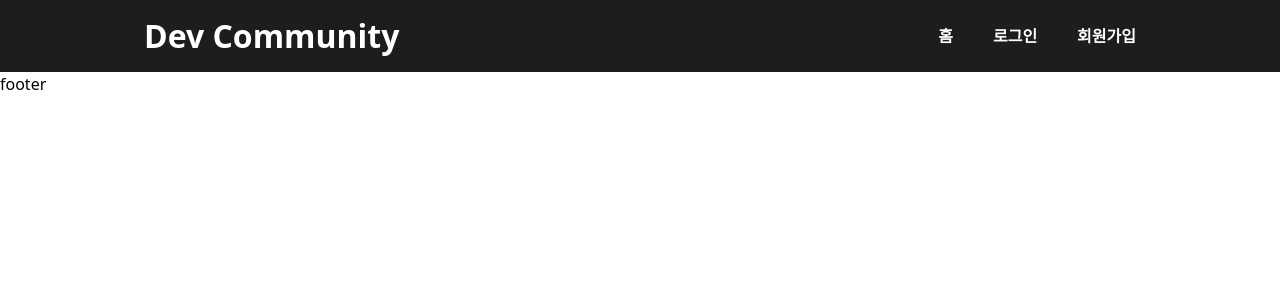
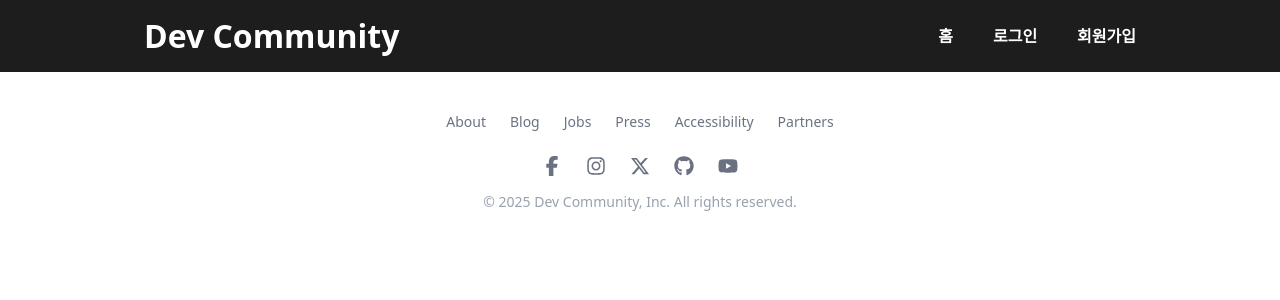
Before and after one commit to devRyan9025/dev-community-frontend, a React (Vite) app: page /home in a window 1280 px wide. Shown: the top 300 px of the page. Built offline with nearby package versions, Linux system fonts and the light colour scheme; a web font is replaced by a local one.

Commit message:
Feat: Footer 구현

```diff
--- a/src/components/footer/Footer.jsx
+++ b/src/components/footer/Footer.jsx
@@ -1,5 +1,63 @@
+import {
+  FaFacebookF,
+  FaInstagram,
+  FaXTwitter,
+  FaGithub,
+  FaYoutube,
+} from 'react-icons/fa6';
+
 import './Footer.module.css';
 
 export default function Footer() {
-  return <div>footer</div>;
+  return (
+    <footer className='bg-white py-10'>
+      <div className='max-w-7xl mx-auto px-4 text-center'>
+        {/* Navigation Links */}
+        <div className='flex justify-center space-x-6 text-sm text-gray-500 mb-6'>
+          <a href='#' className='hover:text-gray-900'>
+            About
+          </a>
+          <a href='#' className='hover:text-gray-900'>
+            Blog
+          </a>
+          <a href='#' className='hover:text-gray-900'>
+            Jobs
+          </a>
+          <a href='#' className='hover:text-gray-900'>
+            Press
+          </a>
+          <a href='#' className='hover:text-gray-900'>
+            Accessibility
+          </a>
+          <a href='#' className='hover:text-gray-900'>
+            Partners
+          </a>
+        </div>
+
+        {/* Social Icons */}
+        <div className='flex justify-center space-x-6 text-gray-500 mb-4 text-xl'>
+          <a href='#' className='hover:text-gray-700'>
+            <FaFacebookF />
+          </a>
+          <a href='#' className='hover:text-gray-700'>
+            <FaInstagram />
+          </a>
+          <a href='#' className='hover:text-gray-700'>
+            <FaXTwitter />
+          </a>
+          <a href='#' className='hover:text-gray-700'>
+            <FaGithub />
+          </a>
+          <a href='#' className='hover:text-gray-700'>
+            <FaYoutube />
+          </a>
+        </div>
+
+        {/* Copyright */}
+        <p className='text-sm text-gray-400'>
+          © 2025 Dev Community, Inc. All rights reserved.
+        </p>
+      </div>
+    </footer>
+  );
 }
```
